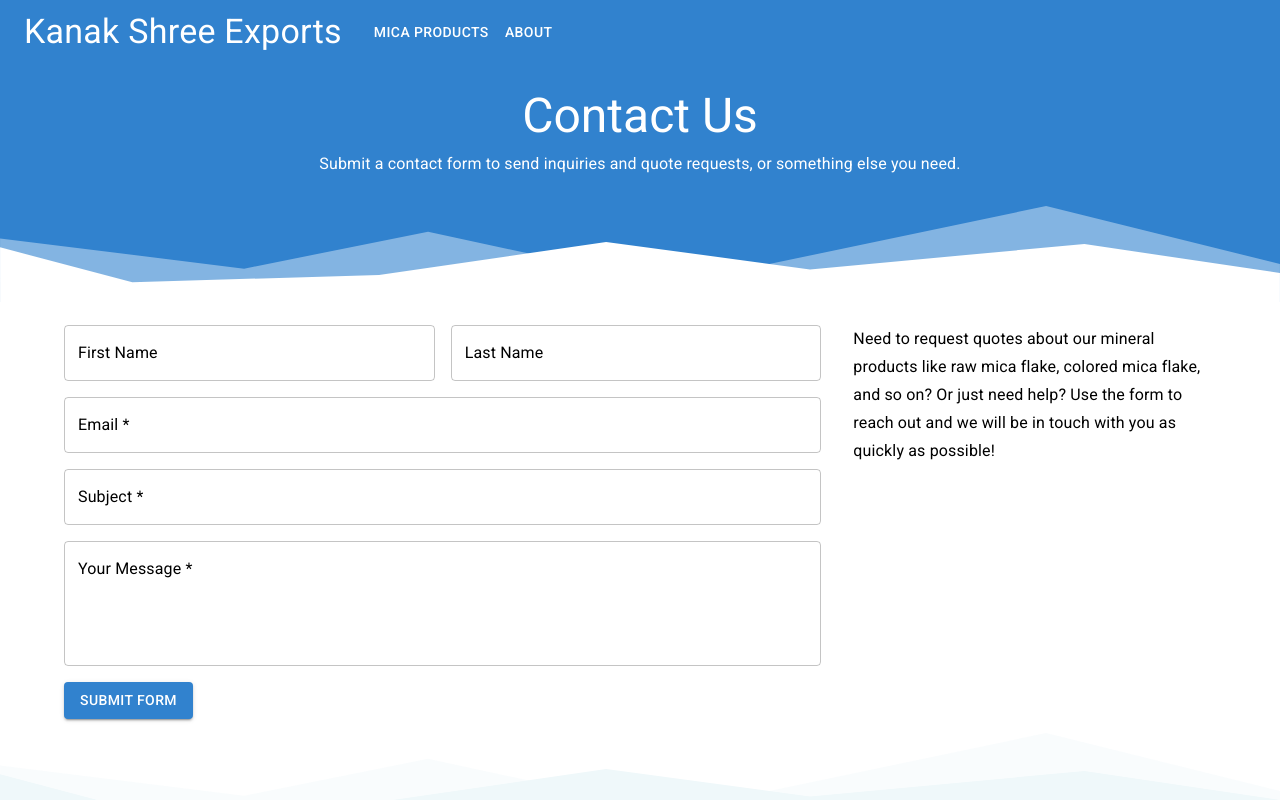
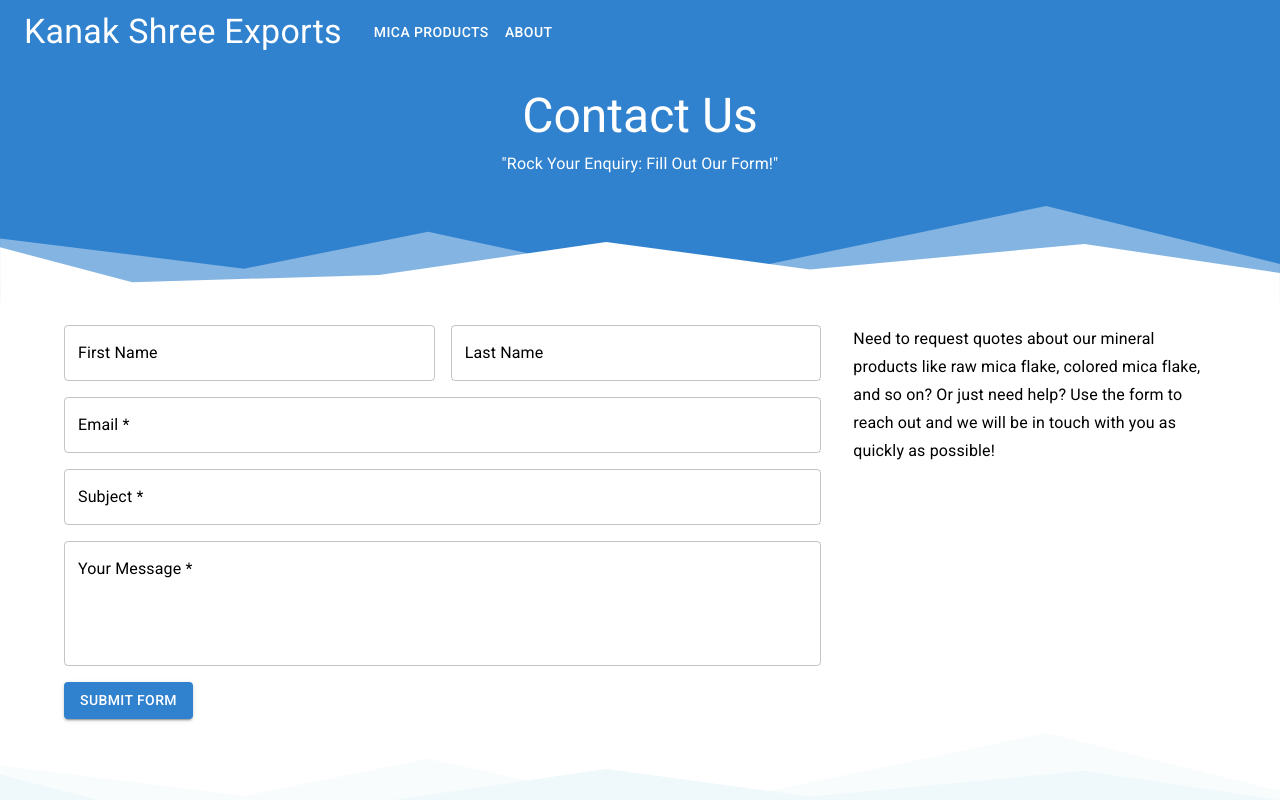
Before and after one commit to samarth36483/kanak-exports, a React (Vite) app: page /contact in a window 1280 px wide. Shown: the top 800 px of the page. Built offline with nearby package versions, Linux system fonts and the light colour scheme.

Commit message:
Update contact.tsx

```diff
--- a/src/pages/contact.tsx
+++ b/src/pages/contact.tsx
@@ -13,8 +13,7 @@
           Contact Us
         </Typography>
         <Typography variant="body1" className="mt-2 text-center">
-          Submit a contact form to send inquiries and quote requests, or
-          something else you need.
+          "Rock Your Enquiry: Fill Out Our Form!"
         </Typography>
       </Box>
       <InvertedWave />
```
